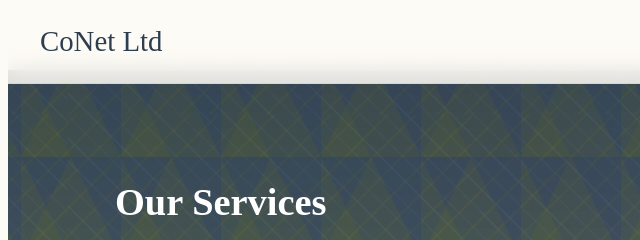
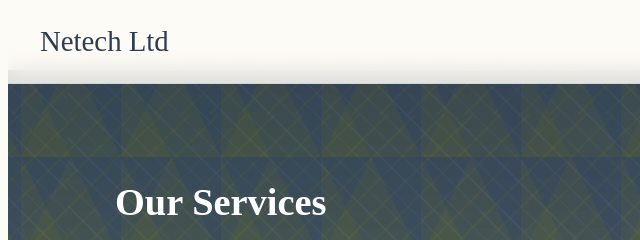
Before and after one commit to KingBola1/netech, a plain HTML site: page services.html in a window 1280 px wide. Shown: the top 240 px of the page, 7-647 px from the left. Drawn offline with Linux system fonts and the light colour scheme; a web font is replaced by a local one.

```diff
--- a/services.html
+++ b/services.html
@@ -73,7 +73,7 @@
 
   <header>
     <nav class="navbar" aria-label="Primary">
-      <a href="index.html" class="nav-logo">CoNet Ltd</a>
+      <a href="index.html" class="nav-logo">Netech Ltd</a>
       <button class="hamburger" id="menuButton" aria-label="Open menu" aria-controls="primary-navigation" aria-expanded="false">
         <span class="bar"></span><span class="bar"></span><span class="bar"></span>
       </button>
```
